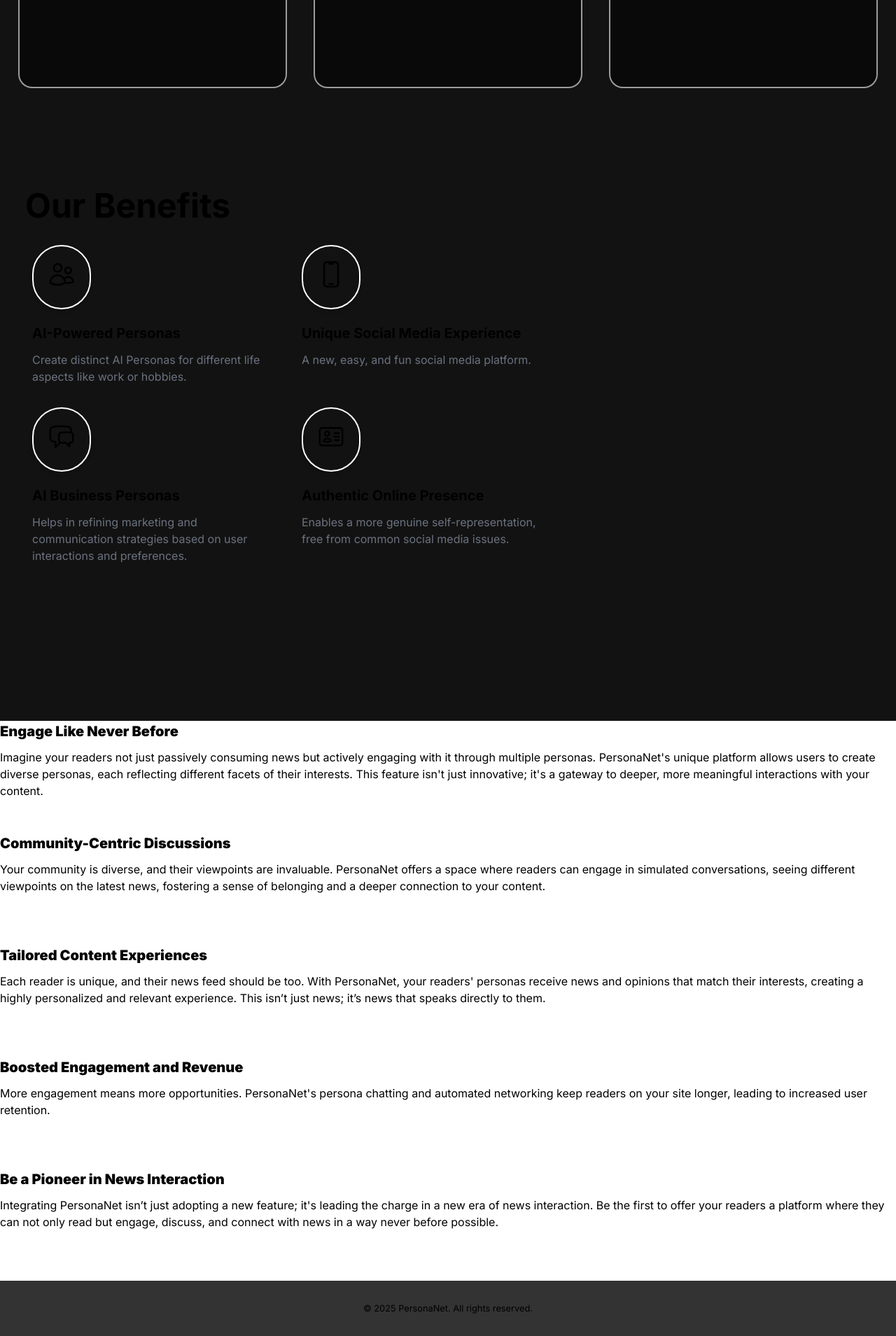
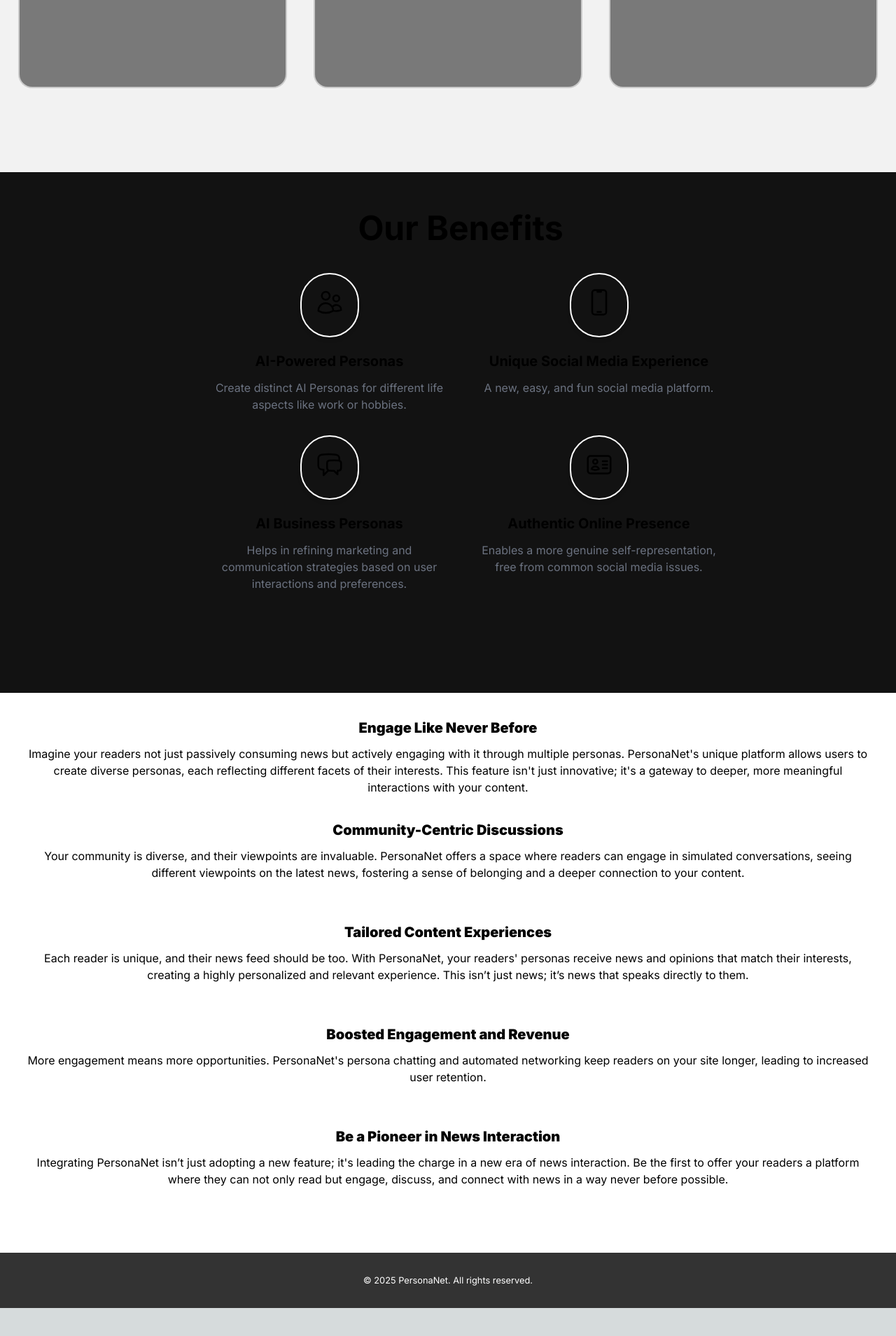
Before and after one commit to AiOS-Internship-PersonaNet/Landing-page, a Next.js app: page / in a window 1280 px wide. Shown: the part 2006-3915 px from the top of the page at 70% size. After the commit the page ends 3875 px from the top, so only its background shows below. Built offline with nearby package versions, Linux system fonts and the light colour scheme.

Commit message:
added some design changes

```diff
--- a/components/BenfitsSection.jsx
+++ b/components/BenfitsSection.jsx
@@ -114,13 +114,18 @@ const BenefitsSection = () => {
     <section
       ref={ref}
       id="benefits"
-      className="flex-col flex-center overflow-hidden bg-feature-bg bg-center bg-no-repeat py-8  lg:py-16 mt-[-20px] lg:mt-[-40px] relative"
+      className="flex-col items-center overflow-hidden bg-feature-bg bg-center bg-no-repeat py-8 lg:py-16 mt-[-20px] lg:mt-[-40px] relative"
     >
-      <div className="max-container padding-container relative w-full flex flex-col lg:flex-row justify-center lg:justify-between items-center lg:items-stretch">
+      <div style={{
+        display:'flex',
+        justifyContent:'center',
+        alignItems:'center'
+      }}
+      className="max-container padding-container relative w-full flex flex-col lg:flex-row justify-center lg:justify-between items-center lg:items-stretch">
         {/* FEATURES */}
-        <div className="z-20 flex w-full flex-col lg:w-[60%] mb-8 lg:mb-0 lg:ml-4 lg:mb-40 sm:ml-10">
+        <div className="z-20 flex w-full flex-col lg:w-[60%] mb-8 lg:mb-0 lg:ml-4 lg:mb-20 sm:ml-10">
           <div className="relative">
-            <h2 className="font-bold text-5xl lg:text-10xl mt-8 lg:mt-0 mb-6 lg:mb-8 " style={{paddingLeft:20}}>Our Benefits</h2>
+            <h2 className="font-bold text-5xl lg:text-10xl mt-8 lg:mt-8 mb-6 lg:mb-10 text-center" style={{paddingLeft:20}}>Our Benefits</h2>
           </div>
           <ul className="grid gap-4 lg:gap-8 lg:grid-cols-2 ml-0 lg:ml-[30px]">
             {FEATURES.map((feature, index) => {
@@ -129,7 +134,7 @@ const BenefitsSection = () => {
               return (
                 <motion.li
                   key={index}
-                  className="flex w-full flex-1 flex-col items-start"
+                  className="flex w-full flex-1 flex-col items-center"
                   variants={{
                     hidden: { opacity: 0, y: 20 },
                     visible: {
@@ -155,7 +160,7 @@ const BenefitsSection = () => {
                   <motion.h2 className="font-bold text-base lg:text-xl mt-5 capitalize">
                     {feature.title}
                   </motion.h2>
-                  <motion.p className="text-sm lg:text-base mt-3 text-gray-500">
+                  <motion.p className="text-sm lg:text-base mt-3 text-gray-500 text-center">
                     {feature.additionalText}
                   </motion.p>
                 </motion.li>
@@ -164,18 +169,13 @@ const BenefitsSection = () => {
           </ul>
         </div>
 
-        {/* Phone Image - Below FEATURES on larger screens */}
-        <div className="hidden lg:flex flex-1 lg:min-h-[300px] order-first lg:order-none">
 
-        </div>
       </div>
 
-      {/* Phone Image - After FEATURES on smaller screens */}
-      <div className="lg:hidden flex justify-center mt-8">
 
-      </div>
     </section>
   );
+
 };
 
 export default BenefitsSection;
--- a/components/FeaturesSection.jsx
+++ b/components/FeaturesSection.jsx
@@ -57,10 +57,10 @@ const FeaturesSection = () => {
         display: 'flex',
         alignItems: 'center',
         flexDirection: 'column',
-
+        backgroundColor:'#f2f2f2'
       }}
     >
-      <h2 className="text-3xl lg:text-5xl font-bold  mt-0 mb-4 md:mt-0 md:mb-8 absolute top-0 left-1/2 transform -translate-x-1/2" style={{paddingTop:20}}>
+      <h2 className="text-black text-3xl lg:text-5xl font-bold  mt-0 mb-4 md:mt-0 md:mb-8 absolute top-0 left-1/2 transform -translate-x-1/2" style={{paddingTop:20}}>
         Our Features
       </h2>
 
@@ -90,7 +90,7 @@ const FeaturesSection = () => {
         onMouseLeave={handleMiddleBorderLeave}
       >
         {/* Express Your True Self Content */}
-        <h2 style={{fontSize:25, paddingBottom:10}} className={`${middleBorderHovered ? 'text-lg' : 'text-xl'} ${typeof window !== 'undefined' && window.innerWidth <= 768 ? 'text-xl' : ''}`}>
+        <h2 style={{fontSize:25, paddingBottom:10, color:'#ECECEC' }} className={`${middleBorderHovered ? 'text-lg' : 'text-xl'} ${typeof window !== 'undefined' && window.innerWidth <= 768 ? 'text-xl' : ''}`}>
           Express Your True Self
         </h2>
         <Image
@@ -137,7 +137,7 @@ const FeaturesSection = () => {
         onMouseLeave={handleLeftBorderLeave}
       >
         {/* Unleash Your Personality Content */}
-        <h2 style={{fontSize:25, paddingBottom:10}} className={`${leftBorderHovered ? 'text-base' : 'text-lg'} ${typeof window !== 'undefined' && window.innerWidth <= 768 ? 'text-xl' : ''}`}>
+        <h2 style={{fontSize:25, paddingBottom:10, color:'#ECECEC'}} className={`${leftBorderHovered ? 'text-base' : 'text-lg'} ${typeof window !== 'undefined' && window.innerWidth <= 768 ? 'text-xl' : ''}`}>
           Unleash Your Personality
         </h2>
 
@@ -182,7 +182,7 @@ const FeaturesSection = () => {
         onMouseLeave={handleRightBorderLeave}
       >
         {/* Real-Time Engagement and Notifications Content */}
-        <h2 style={{fontSize:25, paddingBottom:10}} className={`${rightBorderHovered ? 'text-base' : 'text-lg'} ${typeof window !== 'undefined' && window.innerWidth <= 768 ? 'text-xl' : ''}`}>
+        <h2 style={{fontSize:25, paddingBottom:10, color:'#ECECEC'}} className={`${rightBorderHovered ? 'text-base' : 'text-lg'} ${typeof window !== 'undefined' && window.innerWidth <= 768 ? 'text-xl' : ''}`}>
           Real-Time Engagement and Notifications
         </h2>
 
--- a/components/Footer.jsx
+++ b/components/Footer.jsx
@@ -4,7 +4,7 @@ const Footer = () => {
   return (
     <footer style={{ backgroundColor: '#333', color: '#fff', textAlign: 'center', padding: '20px 0' , zIndex:'3'}}>
 
-      <p style={{ margin: '10px 0', fontSize: '0.8em' }}>© {new Date().getFullYear()} PersonaNet. All rights reserved.</p>
+      <p style={{ margin: '10px 0', fontSize: '0.8em', color: 'white' }}>© {new Date().getFullYear()} PersonaNet. All rights reserved.</p>
     </footer>
   );
 };
--- a/components/snapScroll.css
+++ b/components/snapScroll.css
@@ -19,7 +19,6 @@ body, html {
   .snap-scroll-section {
     scroll-snap-align: start;
     height: 100%; /* Each section takes up the entire viewport height */
-
     background-color: #ffffff00;
     opacity: 0;
     transform: translateY(20px); /* Initial position off-screen */
--- a/components/snapscroll.jsx
+++ b/components/snapscroll.jsx
@@ -29,10 +29,10 @@ const SnapScrollComponent = () => {
 
   return (
 
-      <div className="snap-scroll-container">
+      <div className="snap-scroll-container" style={{padding:35,}}>
         <div className="snap-scroll-section">
-          <h2 className='h2'>Engage Like Never Before</h2>
-          <p>
+          <h2 className='h2 text-center'>Engage Like Never Before</h2>
+          <p className='text-center'>
             Imagine your readers not just passively consuming news but actively engaging with it through multiple personas.
             PersonaNet's unique platform allows users to create diverse personas, each reflecting different facets of their interests.
             This feature isn't just innovative; it's a gateway to deeper, more meaningful interactions with your content.
@@ -40,33 +40,33 @@ const SnapScrollComponent = () => {
         </div>
 
         <div className="snap-scroll-section">
-          <h2 className='h2'>Community-Centric Discussions</h2>
-          <p>
+          <h2 className='h2 text-center'>Community-Centric Discussions</h2>
+          <p className='text-center'>
             Your community is diverse, and their viewpoints are invaluable. PersonaNet offers a space where readers can engage in simulated conversations,
             seeing different viewpoints on the latest news, fostering a sense of belonging and a deeper connection to your content.
           </p>
         </div>
 
         <div className="snap-scroll-section">
-          <h2 className='h2'>Tailored Content Experiences</h2>
+          <h2 className='h2 text-center'>Tailored Content Experiences</h2>
 
-          <p>
+          <p className='text-center'>
             Each reader is unique, and their news feed should be too. With PersonaNet, your readers' personas receive news and opinions that match their interests,
             creating a highly personalized and relevant experience. This isn’t just news; it’s news that speaks directly to them.
           </p>
         </div>
 
         <div className="snap-scroll-section">
-          <h2 className='h2'>Boosted Engagement and Revenue</h2>
-          <p>
+          <h2 className='h2 text-center'>Boosted Engagement and Revenue</h2>
+          <p className='text-center'>
             More engagement means more opportunities. PersonaNet's persona chatting and automated networking keep readers on your site longer,
             leading to increased user retention.
           </p>
         </div>
 
         <div className="snap-scroll-section">
-          <h2 className='h2'>Be a Pioneer in News Interaction</h2>
-          <p>
+          <h2 className='h2 text-center'>Be a Pioneer in News Interaction</h2>
+          <p className='text-center'>
             Integrating PersonaNet isn’t just adopting a new feature; it's leading the charge in a new era of news interaction.
             Be the first to offer your readers a platform where they can not only read but engage, discuss, and connect with news in a way never before possible.
           </p>
```
Also changed, not shown: 1 other file (tests, documents, lock files or other folders).
